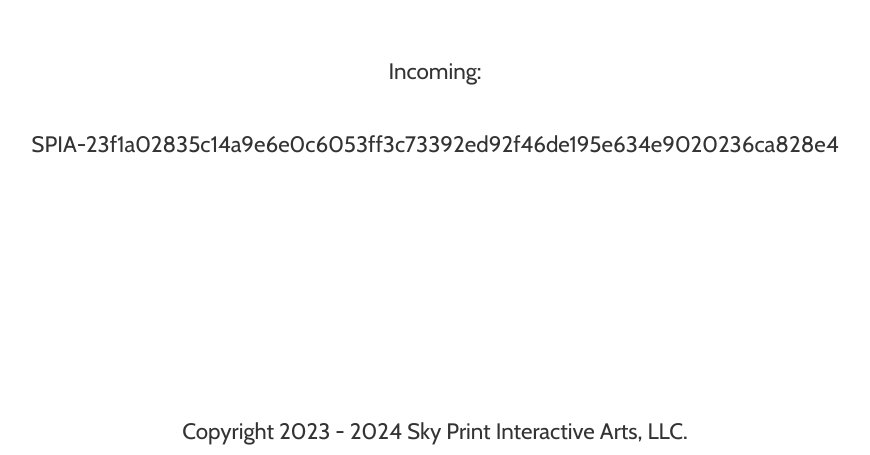
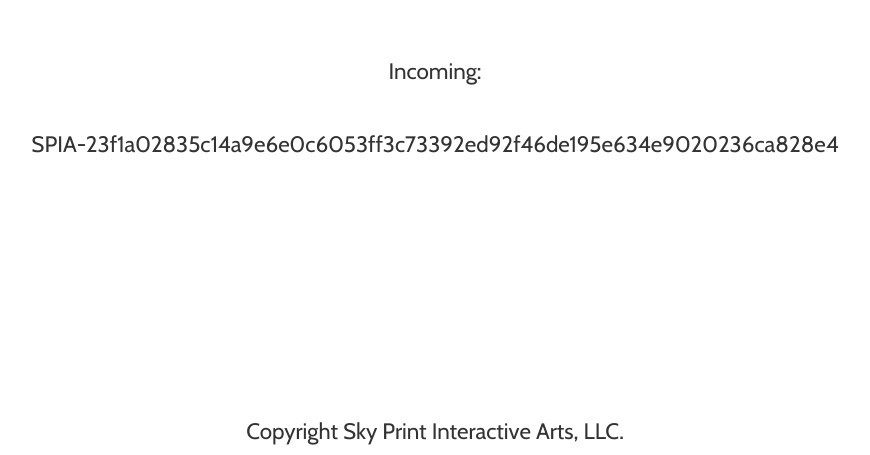
Before and after one commit to skyprintco/skyprintco.github.io, a plain HTML site: page index.html in a window 1280 px wide. Shown: the part 345-800 px from the top of the page, without its empty margins (205-1075 px from the left). Drawn offline with nearby package versions, Linux system fonts and the light colour scheme.

Commit message:
Update index.html

```diff
--- a/index.html
+++ b/index.html
@@ -66,6 +66,6 @@
     <h1>sky print</h1>
     <p>Incoming:</p>
     <p>SPIA-23f1a02835c14a9e6e0c6053ff3c73392ed92f46de195e634e9020236ca828e4 </p>
-    <footer>Copyright 2023 - 2024 Sky Print Interactive Arts, LLC. </footer>
+    <footer>Copyright Sky Print Interactive Arts, LLC. </footer>
 </body>
 </html>
```
